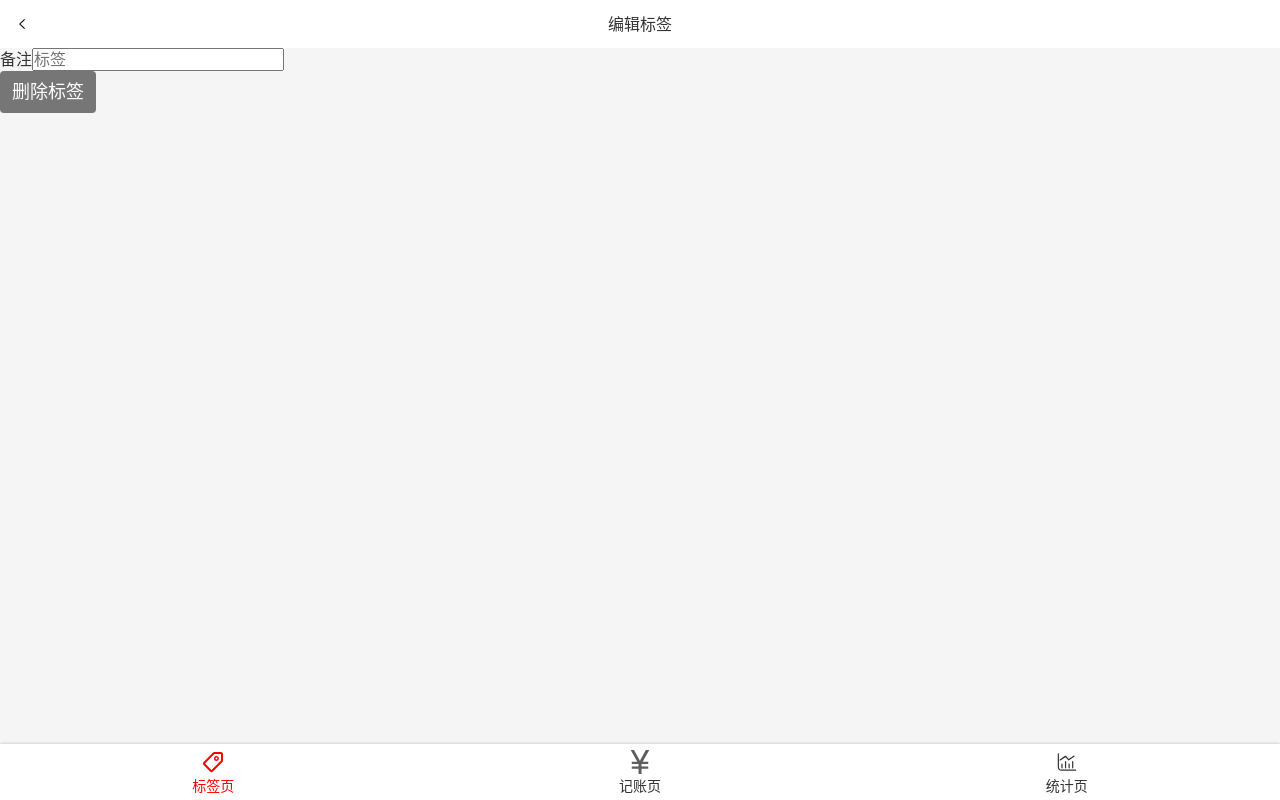
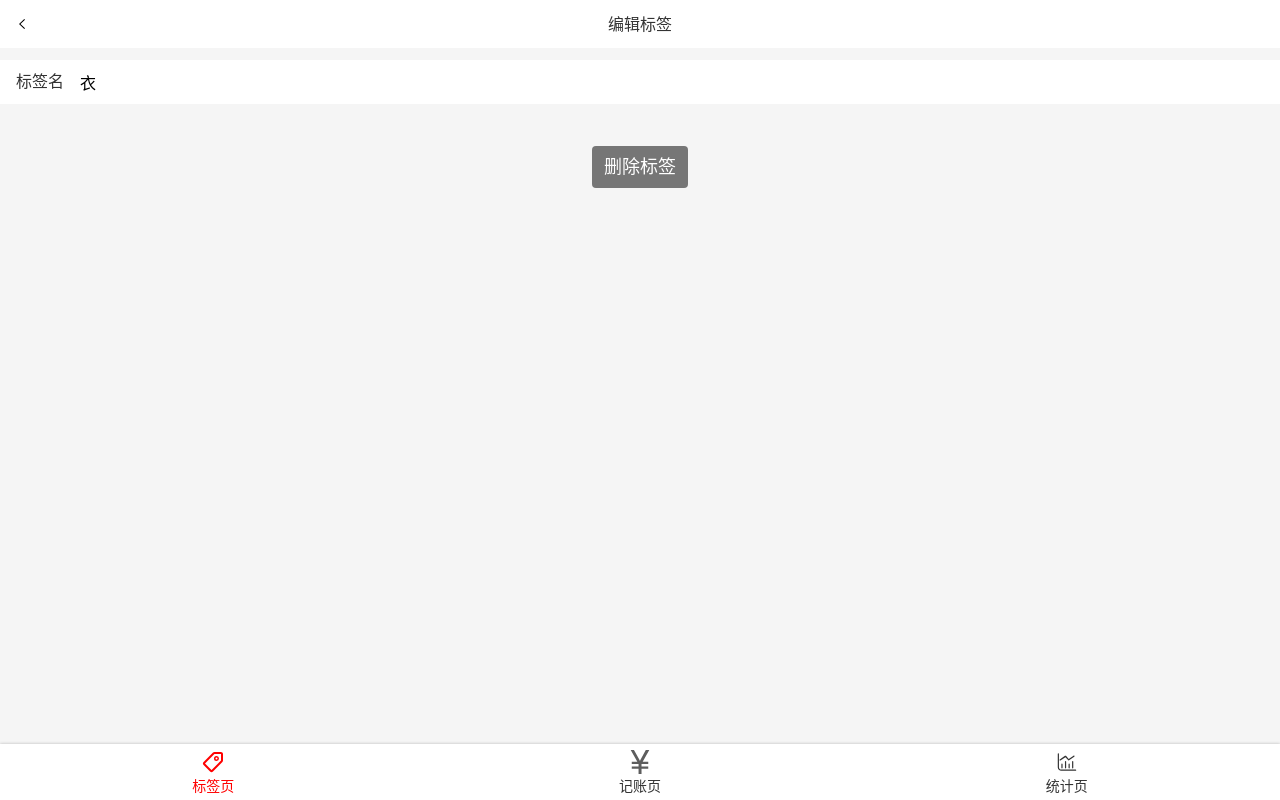
Before and after one commit to LiamrayWong/bookkeeper-1, a React app: page /#/tags/1 in a window 1280 px wide. Built offline with nearby package versions, Linux system fonts and the light colour scheme.

Commit message:
complete UI of edit tag in Tag.tsx

```diff
--- /dev/null
+++ b/src/components/Center.tsx
@@ -0,0 +1,9 @@
+import styled from 'styled-components';
+
+const Center = styled.div`
+  display: flex;
+  justify-content: center;
+  align-items: center;
+  flex-direction: column;
+`;
+export {Center}
--- a/src/components/Input.tsx
+++ b/src/components/Input.tsx
@@ -1,7 +1,7 @@
 import styled from 'styled-components';
 import React from 'react';
 
-const Laybal = styled.label`
+const Label = styled.label`
     display: flex;
     align-items: center;
     > span{
@@ -11,7 +11,7 @@ const Laybal = styled.label`
     > input{
     display: block;
     width: 100%;
-    height: 72px;
+    height: 44px;
     border: none;
     background: none;
     }
@@ -23,10 +23,10 @@ type Props = {
 const Input: React.FC<Props> = (props) => {
   const {label, ...rest} = props;
   return (
-    <Laybal>
+    <Label>
       <span>{props.label}</span>
       <input type="text" {...rest}/>
-    </Laybal>
+    </Label>
   );
 };
 
--- /dev/null
+++ b/src/components/space.tsx
@@ -0,0 +1,7 @@
+import styled from 'styled-components';
+
+const Space = styled.div`
+  height: 42px;
+`;
+
+export {Space}
--- a/src/index.scss
+++ b/src/index.scss
@@ -108,9 +108,10 @@ textarea {
   font-size: 100%
 }
 
-button {
+button,input {
   border-radius: 0;
   font-family: inherit;
+  font-size: inherit;
 }
 
 :focus {
--- a/src/views/Tag.tsx
+++ b/src/views/Tag.tsx
@@ -5,9 +5,11 @@ import {Layout} from 'components/Layout';
 import Icon from 'components/Icon';
 import {Button} from 'components/Button';
 import styled from 'styled-components';
+import {Input} from 'components/Input';
+import {Center} from 'components/Center';
+import {Space} from 'components/space';
 
-
-const TopBar = styled.header`
+const Topbar = styled.header`
   display: flex;
   align-items: center;
   justify-content: space-between;
@@ -15,6 +17,13 @@ const TopBar = styled.header`
   padding: 14px;
   background: white;
 `
+
+const InputWrapper = styled.section`
+  background: white;
+  padding: 0 16px;
+  margin-top: 12px;
+`
+
 type Params = {
   id: string
 }
@@ -25,19 +34,18 @@ const Tag: React.FC = () => {
   const tag = findTag(parseInt(id));
   return (
     <Layout>
-      <TopBar>
+      <Topbar>
         <Icon name="left"/>
         <span>编辑标签</span>
-        <Icon name=""/>
-      </TopBar>
-      <div>
-        <label>
-          <span>备注</span>
-          <input type="text" placeholder="标签"
-          />
-        </label>
-      </div>
-      <Button>删除标签</Button>
+        <Icon/>
+      </Topbar>
+      <InputWrapper>
+        <Input label="标签名"  type='text' placeholder='标签名' value={tag.name}/>
+      </InputWrapper>
+      <Center>
+        <Space/>
+        <Button>删除标签</Button>
+      </Center>
     </Layout>
   );
 };
--- a/src/views/Tags.tsx
+++ b/src/views/Tags.tsx
@@ -5,6 +5,8 @@ import styled from 'styled-components';
 import Icon from 'components/Icon';
 import {Link} from 'react-router-dom';
 import {Button} from 'components/Button';
+import {Center} from 'components/Center';
+import {Space} from 'components/space';
 
 const TagList = styled.ol`
   background: white;
@@ -19,20 +21,8 @@ const TagList = styled.ol`
       align-items: center;
     }
   }
-
 `;
 
-
-
-const Center = styled.div`
-  display: flex;
-  justify-content: center;
-  align-items: center;
-  flex-direction: column;
-`;
-const Space = styled.div`
-  height: 42px;
-`;
 
 function Tags() {
   const {tags} = useTags();
--- a/src/views/money/NoteSection.tsx
+++ b/src/views/money/NoteSection.tsx
@@ -1,10 +1,10 @@
 import styled from 'styled-components';
-import React, {ChangeEventHandler, useRef} from 'react';
+import React, {ChangeEventHandler} from 'react';
 import {Input} from 'components/Input';
 
 const Wrapper = styled.section`
   background: #f5f5f5 ;
-  padding: 0 16px;
+  padding: 14px 16px;
   font-size: 14px;
 `;
 type Props = {
```
